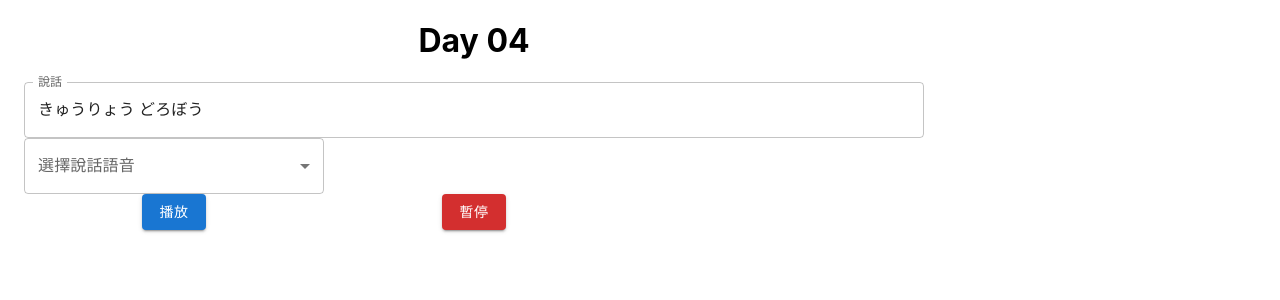
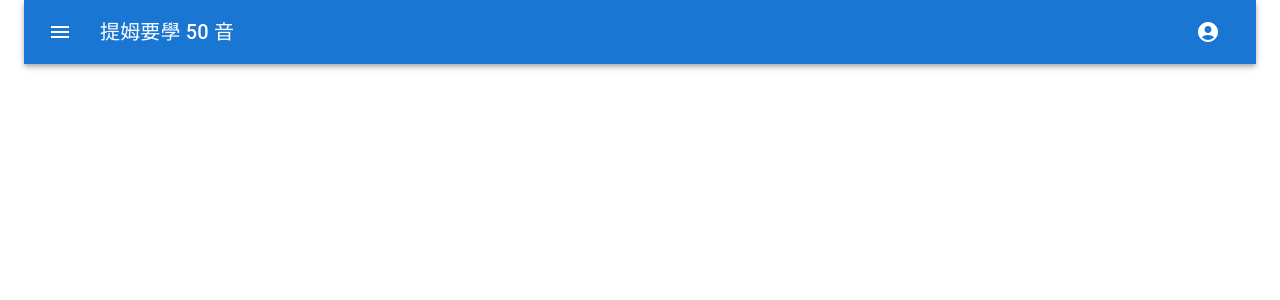
Before and after one commit to yuting3656/yuting-learning-japanese, a React (Create React App) app: page / in a window 1280 px wide. Shown: the top 300 px of the page. Built offline with nearby package versions, Linux system fonts and the light colour scheme.

Commit message:
[update] day 05

```diff
--- a/src/App.js
+++ b/src/App.js
@@ -1,12 +1,13 @@
 import { Container } from "@mui/material";
 import "./App.css";
 // import Day03 from "./components/day03/Day03";
-import Day04 from "./components/day04/Day04";
+// import Day04 from "./components/day04/Day04";
+import Day05 from "./components/day05/Day05";
 
 function App() {
   return (
-    <Container maxWidth="xxl">
-      <Day04 />
+    <Container maxWidth="xl">
+      <Day05 />
     </Container>
   );
 }
--- a/src/components/day04/Day04.js
+++ b/src/components/day04/Day04.js
@@ -1,15 +1,13 @@
 import {
-  Box,
   Button,
   FormControl,
   Grid,
-  Input,
   InputLabel,
   MenuItem,
   Select,
   TextField,
 } from "@mui/material";
-import React, { useEffect, useRef, useState } from "react";
+import React, { useEffect, useState } from "react";
 
 //
 // IMPORT ZONE
@@ -39,10 +37,9 @@ const Day04 = () => {
     };
   }, [text]);
   const handleVocieOnChange = (v) => {
-    setVoice(v);
+    setVoice(v.target.value);
   };
   const handleTextOnChange = (e) => {
-    console.log("text ", e);
     setText(e.target.value);
   };
 
@@ -65,7 +62,6 @@ const Day04 = () => {
 
   return (
     <>
-      <Box maxWidth="md" style={{ textAlign: "center" }}>
       <Grid
         container
         spacing={{ mobile: 1, tablet: 2, laptop: 3 }}
@@ -94,7 +90,7 @@ const Day04 = () => {
                 onChange={(v) => handleVocieOnChange(v)}
               >
                 {window.speechSynthesis.getVoices().map((voice) => (
-                    <MenuItem key={voice.name} value={voice.name}>
+                  <MenuItem key={voice.name} value={voice}>
                     {voice.name}
                   </MenuItem>
                 ))}
@@ -102,20 +98,19 @@ const Day04 = () => {
             </FormControl>
           </Grid>
         </Grid>
-          <Grid container sx={12}>
-            <Grid item xs={4}>
+        <Grid container sx={12} spacing={2}>
+          <Grid item>
             <Button variant="contained" onClick={handlePlay}>
               {isPaused ? "重播" : "播放"}
             </Button>
           </Grid>
-            <Grid item xs={4}>
+          <Grid item>
             <Button variant="contained" color="error" onClick={handlePause}>
               暫停
             </Button>
           </Grid>
         </Grid>
       </Grid>
-      </Box>
     </>
   );
 };
--- /dev/null
+++ b/src/components/day05/Day05.js
@@ -0,0 +1,78 @@
+import {
+  AppBar,
+  IconButton,
+  Menu,
+  MenuItem,
+  Toolbar,
+  Typography,
+} from "@mui/material";
+import React, { useState } from "react";
+import MenuIcon from "@mui/icons-material/Menu";
+import { AccountCircle } from "@mui/icons-material";
+
+//
+// IMPORT ZONE
+//
+
+const Day05 = () => {
+  const [anchorEl, setAnchorEl] = useState(null);
+  const handleMenuOnclick = (e) => {
+    setAnchorEl(e.currentTarget);
+  };
+
+  const handleMenuOnClose = () => {
+    setAnchorEl(null);
+  };
+
+  const go2YutingBlog = () => {
+    window.open("https://yuting3656.github.io/yutingblog/");
+  };
+
+  return (
+    <>
+      <AppBar position="static">
+        <Toolbar>
+          <IconButton
+            size="large"
+            edge="start"
+            color="inherit"
+            aria-label="menu"
+            sx={{ mr: 2 }}
+            onClick={(e) => handleMenuOnclick(e)}
+          >
+            <MenuIcon />
+          </IconButton>
+          <Typography variant="h6" component={"div"} sx={{ flexGrow: 1 }}>
+            提姆要學 50 音{" "}
+          </Typography>
+          <IconButton
+            size="large"
+            aria-label="account of current user"
+            aria-controls="menu-appbar"
+            aria-haspopup="true"
+            onClick={() => go2YutingBlog()}
+            color="inherit"
+          >
+            <AccountCircle />
+          </IconButton>
+        </Toolbar>
+        <Menu
+          anchorEl={anchorEl}
+          getContentAnchorEl={null}
+          anchorOrigin={{ vertical: "bottom" }}
+          keepMounted
+          open={Boolean(anchorEl)}
+          onClose={() => handleMenuOnClose()}
+        >
+          <MenuItem> Day 01 還</MenuItem>
+          <MenuItem> Day 02 沒</MenuItem>
+          <MenuItem> Day 03 有</MenuItem>
+          <MenuItem> Day 04 用</MenuItem>
+          <MenuItem> Day 05 拉</MenuItem>
+        </Menu>
+      </AppBar>
+    </>
+  );
+};
+
+export default Day05;
```
Lines whose indentation alone changed are shown as unchanged.
